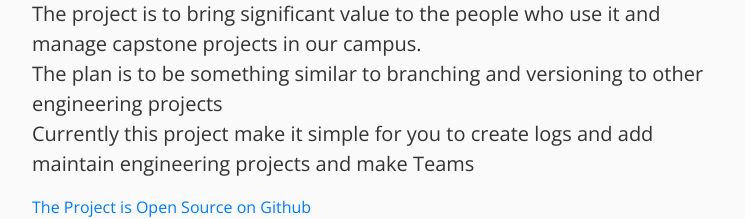
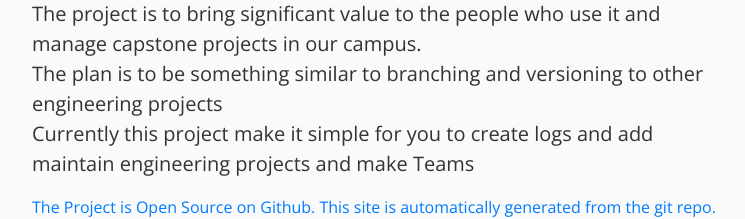
Before and after one commit to EngineerLogbook/logbook, a Django app: page / in a window 1280 px wide. Shown: the part 875-1094 px from the top of the page, without its empty margins (68-813 px from the left). Run offline with Django 3.2, Linux system fonts and the light colour scheme; some libraries are stand-ins or nearby versions.

Commit message:
Testing the CD on master branch

```diff
--- a/engbook/user/templates/user/landingpage.html
+++ b/engbook/user/templates/user/landingpage.html
@@ -20,7 +20,7 @@ Currently this project make it simple for you to create logs and add maintain en
 
     <footer class="footer">
     <div class="container">
-        <span class="text-muted" ><a href="https://github.com/EngineerLogbook/logbook"> The Project is Open Source on Github </a> </span>
+        <span class="text-muted" ><a href="https://github.com/EngineerLogbook/logbook"> The Project is Open Source on Github. This site is automatically generated from the git repo. </a> </span>
     </div>
     </footer>
 
```
